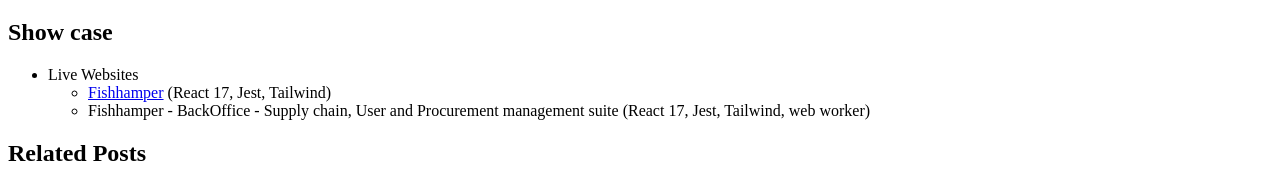
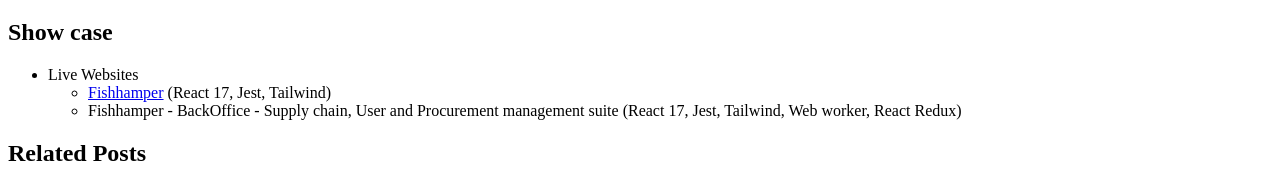
Before and after one commit to Jithinqw/jithinqw.github.io, a Jekyll site: the page built from _posts/2019-7-14-content.md, in a window 1280 px wide. Shown: the part 896-1080 px from the top of the page. Built offline with Jekyll 4.4.1, drawn with Linux system fonts in a browser that asks for light colours; Markdown is read by kramdown in place of the engine named in the settings.

Commit message:
Update spell

```diff
--- a/_posts/2019-7-14-content.md
+++ b/_posts/2019-7-14-content.md
@@ -45,4 +45,4 @@
 
 * Live Websites
   * [Fishhamper](http://fishhamper.com) (React 17, Jest, Tailwind)
-  * Fishhamper - BackOffice - Supply chain, User and Procurement management suite (React 17, Jest, Tailwind, web worker)
+  * Fishhamper - BackOffice - Supply chain, User and Procurement management suite (React 17, Jest, Tailwind, Web worker, React Redux)
```
